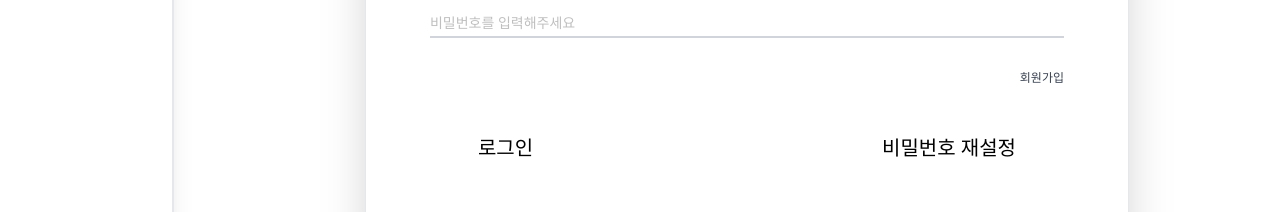
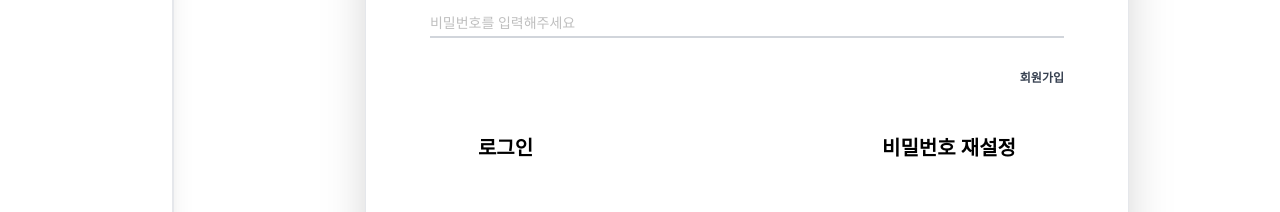
Before and after one commit to limjunhyuk97/NOPE, a SvelteKit app: page /signin in a window 1280 px wide. Shown: the part 446-658 px from the top of the page. Built offline with nearby package versions, Linux system fonts and the light colour scheme; no server answers; the database is empty; a web font is replaced by a local one.

Commit message:
[css]: css 변경

```diff
--- a/src/routes/signin/+page.svelte
+++ b/src/routes/signin/+page.svelte
@@ -63,14 +63,14 @@
 					required
 				/>
 				<div class="w-full mt-8 flex gap-2 justify-end text-xs text-gray-700 hover:underline">
-					<a href="/signup">회원가입</a>
+					<a href="/signup" class="font-semibold">회원가입</a>
 				</div>
 			</label>
 
 			<!-- 버튼 -->
 			<div class="w-full px-12 flex justify-between">
-				<button type="submit" class="hover:underline">로그인</button>
-				<a href="/reset" class="hover:underline">비밀번호 재설정</a>
+				<button type="submit" class="font-semibold hover:underline">로그인</button>
+				<a href="/reset" class="font-semibold hover:underline">비밀번호 재설정</a>
 			</div>
 		</form>
 	</div>
--- a/src/routes/signup/+page.svelte
+++ b/src/routes/signup/+page.svelte
@@ -160,6 +160,7 @@
 			</label>
 
 			<!-- 비밀번호 확인 -->
+			<!-- svelte-ignore a11y-click-events-have-key-events -->
 			<label class="w-full " on:click|preventDefault={passwordErrorHandler}>
 				<div class="font-semibold">비밀번호 확인</div>
 				<input
@@ -225,7 +226,7 @@
 
 			<!-- 회원가입 완료 -->
 			<button
-				class="flex justify-center  {disableSubmit
+				class="flex justify-center font-semibold {disableSubmit
 					? 'text-gray-600 hover:cursor-not-allowed'
 					: 'text-black hover:underline'}"
 				disabled={disableSubmit}
```
